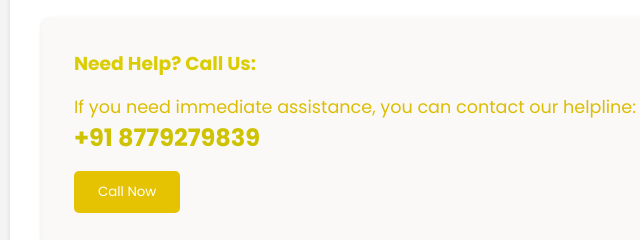
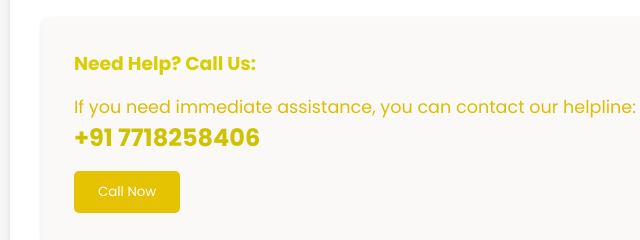
Before and after one commit to heyitsj-git/AgriSol-WebApp, a plain HTML site: page Homepage/home.html in a window 1280 px wide. Shown: the part 1960-2200 px from the top of the page, 38-678 px from the left. Drawn offline with Linux system fonts and the light colour scheme; files that its build step writes are made by us from their sources.

Commit message:
home.html

```diff
--- a/Homepage/home.html
+++ b/Homepage/home.html
@@ -177,8 +177,8 @@
 
 <!-- Phone Number with a clickable link -->
 <p>
-    <a href="tel:+91 8779279839" id="help-phone-number" class="phone-link">
-        +91 8779279839
+    <a href="tel:+91 7718258406" id="help-phone-number" class="phone-link">
+        +91 7718258406
     </a>
 </p>
 
```
